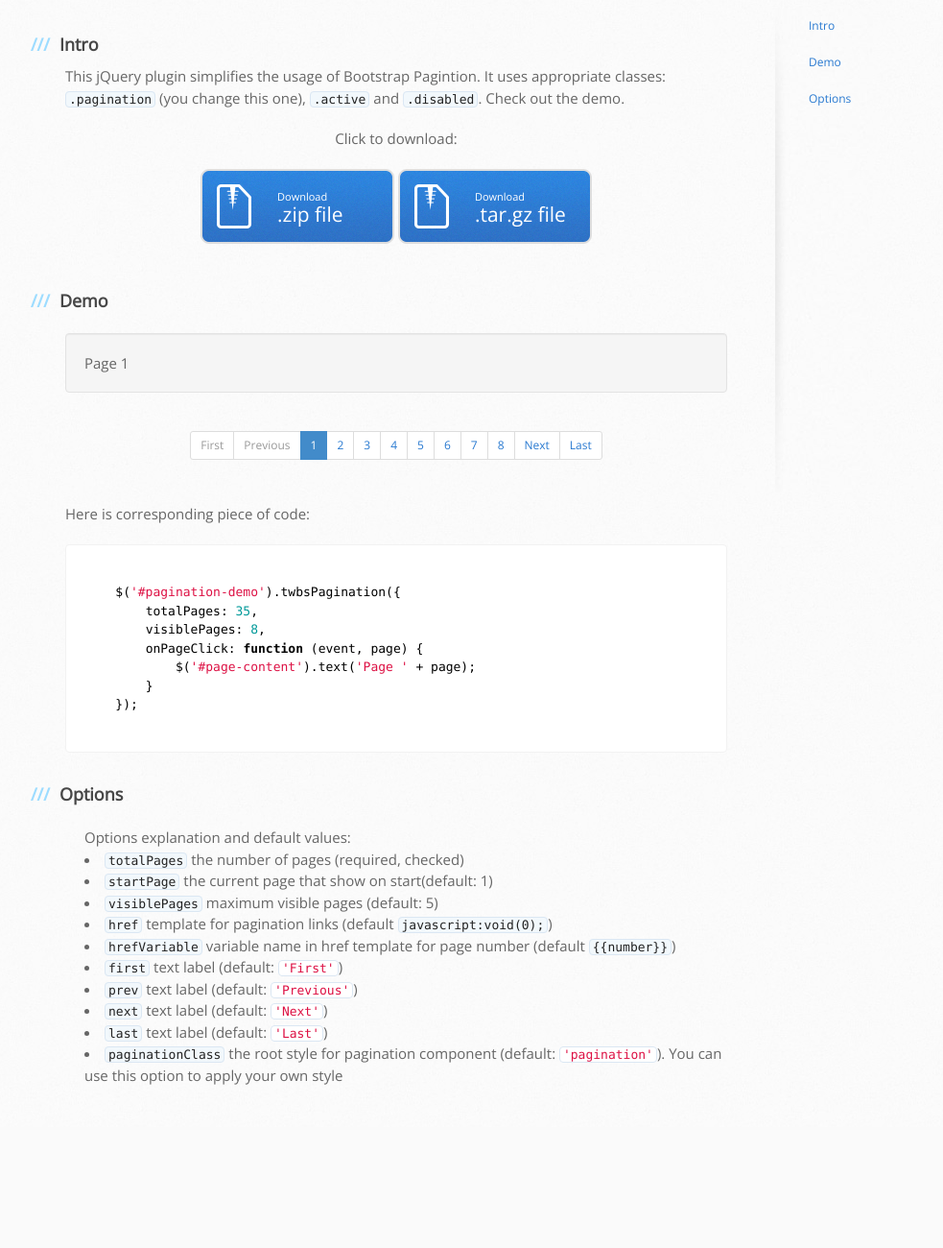
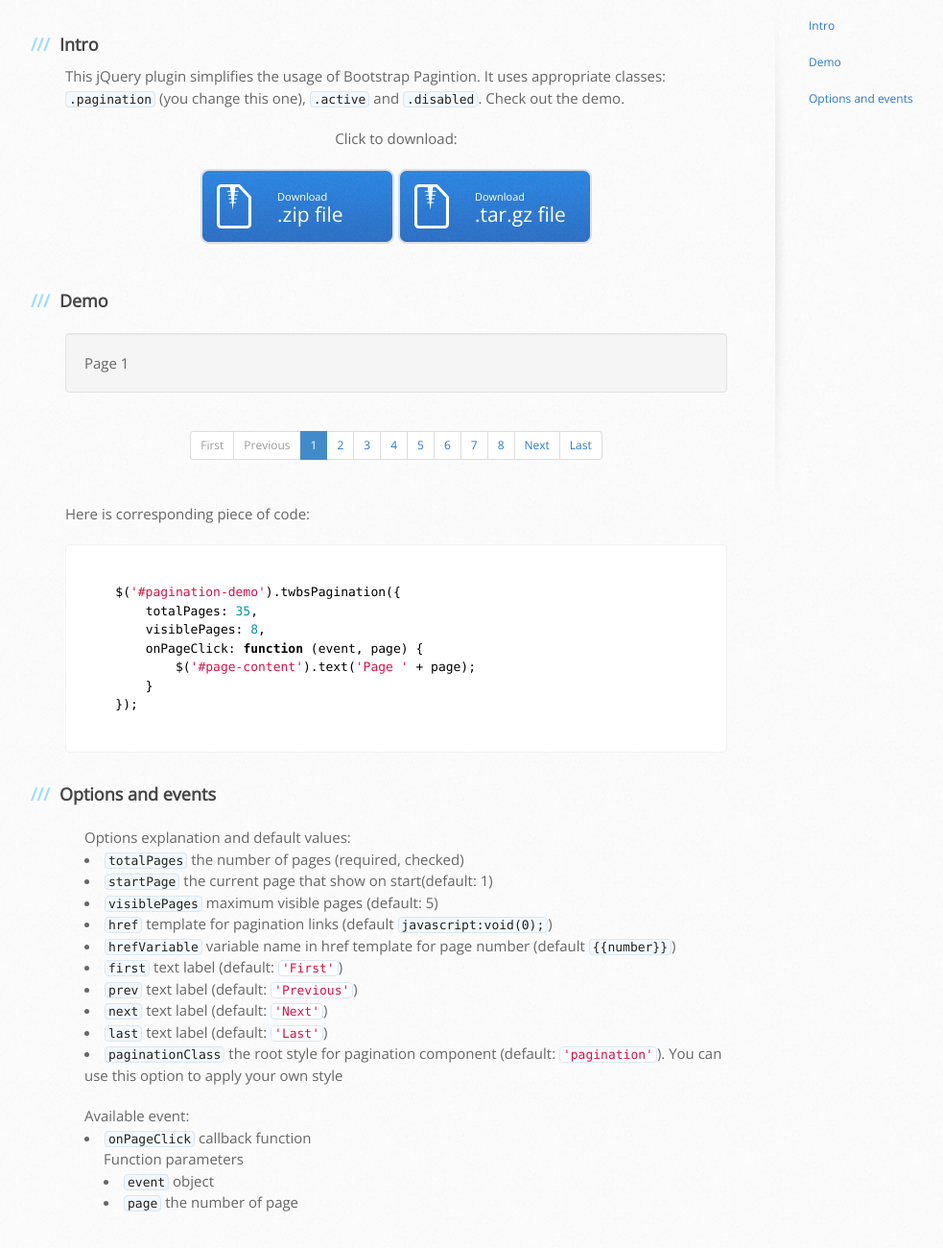
Before and after one commit to josecebe/twbs-pagination, a plain HTML site: page index.html in a window 1280 px wide. Shown: the part 194-1494 px from the top of the page at 96% size, without its empty margins (102-1085 px from the left). Before the commit the page ends 1368 px from the top, so only its background shows below. Drawn offline with nearby package versions, Linux system fonts and the light colour scheme.

Commit message:
Add events to 'options' section

```diff
--- a/index.html
+++ b/index.html
@@ -84,8 +84,8 @@
             </code></pre>
 
             <h3>
-                <a name="options" class="anchor" href="#options"><span
-                        class="octicon octicon-link"></span></a>Options</h3>
+                <a name="options-and-events" class="anchor" href="#options-and-events"><span
+                        class="octicon octicon-link"></span></a>Options and events</h3>
 
             <p>
 
@@ -102,7 +102,17 @@
                     <li><code>paginationClass</code> the root style for pagination component (default: <code class="highlight"><span class="s">'pagination'</span></code>).
                         You can use this option to apply your own style</li>
                 </ul>
+                <ul>Available event:
+                    <li><code>onPageClick</code> callback function
+                        <ul>Function parameters
+                            <li><code>event</code> object</li>
+                            <li><code>page</code> the number of page</li>
+                        </ul>
+                    </li>
+                </ul>
             </p>
+
+
 
         </section>
 
@@ -111,7 +121,7 @@
             <ul class="nav nav-pills nav-stacked">
                 <li><a href="#intro">Intro</a></li>
                 <li><a href="#demo">Demo</a>
-                <li><a href="#options">Options</a>
+                <li><a href="#options-and-events">Options and events</a>
             </ul>
 
         </aside>
```
